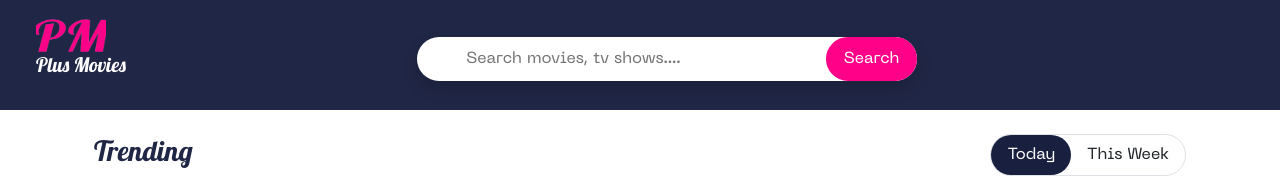
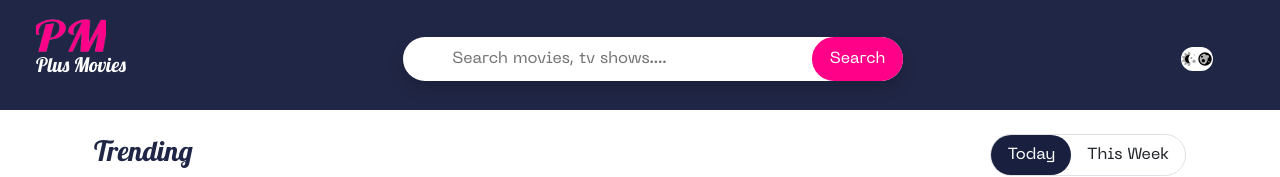
Before and after one commit to Eveivy/plus-movies, a React (Vite) app: page / in a window 1280 px wide. Shown: the top 177 px of the page. Built offline with nearby package versions, Linux system fonts and the light colour scheme; no server answers; some icons are missing.

Commit message:
updating UI

```diff
--- a/src/Components/PageNav.jsx
+++ b/src/Components/PageNav.jsx
@@ -5,6 +5,8 @@ import Nav from 'react-bootstrap/Nav';
 import Navbar from 'react-bootstrap/Navbar';
 import Form from 'react-bootstrap/Form';
 import logo from '../assets/images/logo.png'
+import darkmodeIcon from '../assets/images/moon.png'
+import lightmodeIcon from '../assets/images/eclipse.png'
 import SearchSection from './SearchSection';
 
 export default function PageNav({ host, requestToken, setShowSearchResult }) {
@@ -64,8 +66,16 @@ export default function PageNav({ host, requestToken, setShowSearchResult }) {
               </span> */}
           </Nav>
           <Nav className="text-white">
+            <div className="bg-white me-2 rounded-pill d-flex align-items-center justify-content-between">
+             <span className=''>
+              <img src={lightmodeIcon} alt="star"  className='w-20 h-20'/>
+             </span>
+             <span className=''>
+              <img src={darkmodeIcon} alt="" className='w-20 h-20'/>
+             </span>
+            </div>
             <a href={`https://www.themoviedb.org/authenticate/${requestToken}?redirect_to=${host}/overview`}  className='d-flex align-items-center'>
-              <box-icon name='log-in' color="#ff0088" size="35px"></box-icon>
+              <box-icon name='log-in' color="#ff0088" size="23px"></box-icon>
             </a>
           </Nav>
         </Container>
--- a/src/index.css
+++ b/src/index.css
@@ -204,6 +204,15 @@ body {
   width: 45px;
   height: 45px;
 }
+.w-65px{
+  width: 65px;
+}
+.w-20px{
+  width: 8px !important;
+}
+.h-20px{
+  height: 8px !important;
+}
 
 .hw-1 {
   width: 350px;
```
Also changed, not shown: src/assets/images/eclipse.png (added), src/assets/images/moon.png (added).
